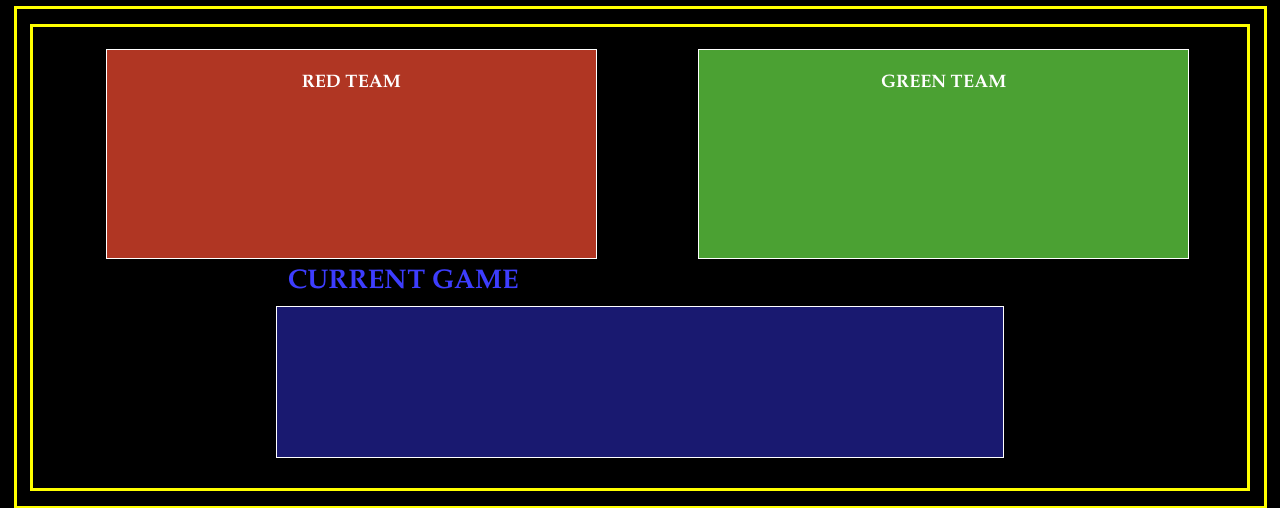
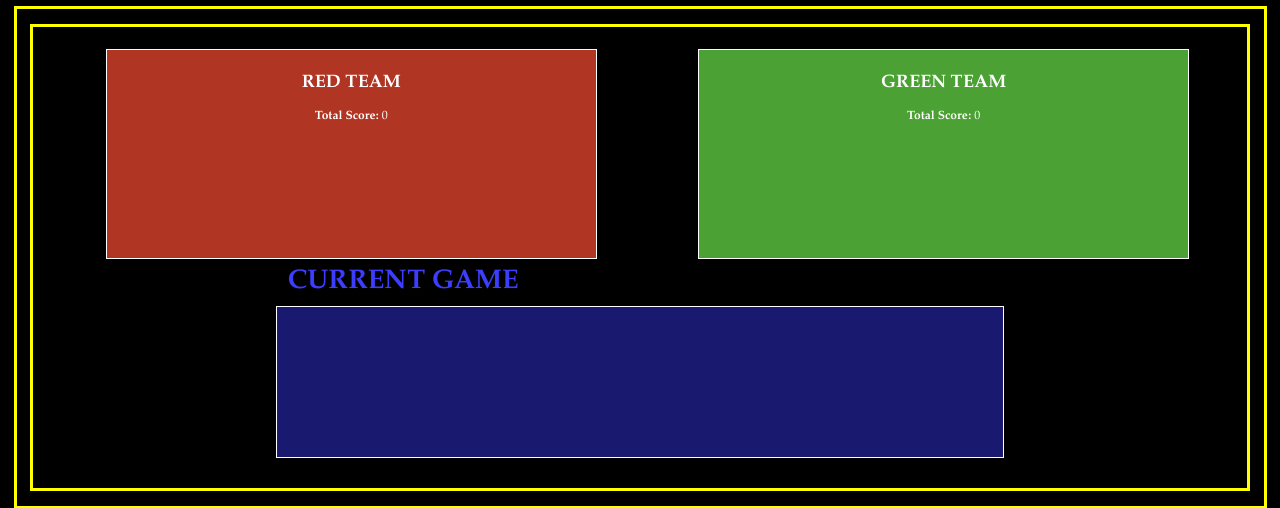
Before and after one commit to 0x01FE/Photon, a Flask app: page /gameAction in a window 1280 px wide. Shown: the part 177-685 px from the top of the page. Run offline with Flask 2, Linux system fonts and the light colour scheme; some libraries are stand-ins or nearby versions.

Commit message:
Getting total score to work for the game action screen.

```diff
--- a/app/photonserver.py
+++ b/app/photonserver.py
@@ -280,7 +280,7 @@ class PhotonServer:
 
                         attacker.hit_enemy_base = True
                         attacker.award_points(100)
-                        self.greenScore = self.greenScore + 100
+                        self.redScore = self.redScore + 100
                         self.send_queue.append(victim_id.encode())
                         logging.info(f'{attacker.codename} hit the enemy base! +100 points')
 
@@ -289,9 +289,7 @@ class PhotonServer:
                         self.stio.emit("new_action", {"action": action_message})
                         logging.info(f"Broadcasting action: {action_message}")
 
-                        # temp_player = self.red_players[attacker_id]
-                        # player_score = temp_player.score + 100
-                        self.stio.emit("new_red_score", {"player_name": attacker.codename, "score": attacker.score})
+                        self.stio.emit("new_red_score", {"player_name": attacker.codename, "score": attacker.score, "total_score": self.redScore})
                         logging.info(f"Broadcasting score: {attacker.codename} : {attacker.score}")
 
                     else:
@@ -303,7 +301,7 @@ class PhotonServer:
 
                         attacker.hit_enemy_base = True
                         attacker.award_points(100)
-                        self.redScore = self.redScore + 100
+                        self.greenScore = self.greenScore + 100
                         self.send_queue.append(victim_id.encode())
                         logging.info(f'{attacker.codename} hit the enemy base! +100 points')
 
@@ -312,7 +310,7 @@ class PhotonServer:
                         self.stio.emit("new_action", {"action": action_message})
                         logging.info(f"Broadcasting action: {action_message}")
 
-                        self.stio.emit("new_green_score", {"player_name": attacker.codename, "score": attacker.score})
+                        self.stio.emit("new_green_score", {"player_name": attacker.codename, "score": attacker.score, "total_score": self.greenScore})
                         logging.info(f"Broadcasting score: {attacker.codename} : {attacker.score}")
 
                     else:
@@ -332,10 +330,12 @@ class PhotonServer:
                         logging.info(f"Broadcasting action: {action_message}")
 
                         if(attacker.team == 'r'):
-                            self.stio.emit("new_red_score", {"player_name": attacker.codename, "score": attacker.score})
+                            self.redScore = self.redScore - 10
+                            self.stio.emit("new_red_score", {"player_name": attacker.codename, "score": attacker.score, "total_score": self.redScore})
                             logging.info(f"Broadcasting score: {attacker.codename} : {attacker.score}")
                         else:
-                            self.stio.emit("new_green_score", {"player_name": attacker.codename, "score": attacker.score})
+                            self.greenScore = self.greenScore - 10
+                            self.stio.emit("new_green_score", {"player_name": attacker.codename, "score": attacker.score, "total_score": self.greenScore})
                             logging.info(f"Broadcasting score: {attacker.codename} : {attacker.score}")
 
                     else:
@@ -351,10 +351,12 @@ class PhotonServer:
                         logging.info(f"Broadcasting action: {action_message}")
 
                         if(attacker.team == 'r'):
-                            self.stio.emit("new_red_score", {"player_name": attacker.codename, "score": attacker.score})
+                            self.redScore = self.redScore + 10
+                            self.stio.emit("new_red_score", {"player_name": attacker.codename, "score": attacker.score, "total_score": self.redScore})
                             logging.info(f"Broadcasting score: {attacker.codename} : {attacker.score}")
                         else:
-                            self.stio.emit("new_green_score", {"player_name": attacker.codename, "score": attacker.score})
+                            self.greenScore = self.greenScore + 10
+                            self.stio.emit("new_green_score", {"player_name": attacker.codename, "score": attacker.score, "total_score": self.greenScore})
                             logging.info(f"Broadcasting score: {attacker.codename} : {attacker.score}")
 
                 self.print_scores()
--- a/app/static/script-game-action.js
+++ b/app/static/script-game-action.js
@@ -122,34 +122,40 @@ socket.on("new_action", (data) => {
 });
 
 socket.on("new_red_score", (data) => {
-    // Expecting `data` to be an object with keys `player_id` and `score`
-    const { player_name, score } = data;
-    console.log(score);
+    const { player_name, score, total_score} = data;
 
-    // Find the element corresponding to the player's score
     const scoreElement = document.getElementById(`score_${player_name}`);
-    console.log(scoreElement);
+    const totalscoreElement = document.getElementById("red_total_score");
 
     if (scoreElement) {
-        // Update the score
         scoreElement.textContent = score;
     } else {
         console.error(`No score element found for player ID: ${player_name}`);
     }
+
+    if(totalscoreElement){
+        totalscoreElement.textContent = total_score
+    } else {
+        console.error("No total score element found...");
+    }
 });
 
+socket.on("new_green_score", (data) => {
+    const { player_name, score, total_score} = data;
 
-socket.on("new_green_score", (data) => {
-    // Expecting `data` to be an object with keys `player_id` and `score`
-    const { player_name, score } = data;
-
-    // Find the element corresponding to the player's score
     const scoreElement = document.getElementById(`score_${player_name}`);
+    const totalscoreElement = document.getElementById("green_total_score");
 
     if (scoreElement) {
-        // Update the score
         scoreElement.textContent = score;
     } else {
         console.error(`No score element found for player ID: ${player_name}`);
     }
+
+    if(totalscoreElement){
+        totalscoreElement.textContent = total_score
+    } else {
+        console.error("No total score element found...");
+    }
+
 });
--- a/app/templates/game-action.html
+++ b/app/templates/game-action.html
@@ -29,6 +29,10 @@
                             <span class="player-score" id="score_{{ redPlayer }}">0</span>
                         </div>
                         {% endfor %}
+                        <div class="total-score">
+                            <strong>Total Score: </strong>
+                            <span id="red_total_score">0</span>
+                        </div>
                     </div>
                     <div class="team green">
                         <h2>GREEN TEAM</h2>
@@ -38,6 +42,10 @@
                             <span class="player-score" id="score_{{ greenPlayer }}">0</span>
                         </div>
                         {% endfor %}
+                        <div class="total-score">
+                            <strong>Total Score: </strong>
+                            <span id="green_total_score">0</span>
+                        </div>
                     </div>
                 </div>
                 <div class="current-action-title">CURRENT GAME</div>
```
